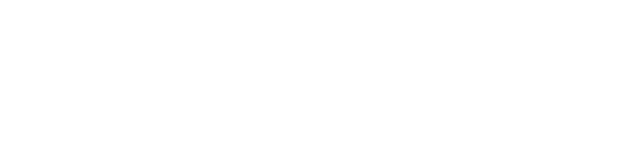
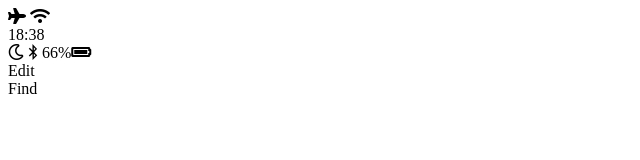
Before and after one commit to dncgr8/kakao-clone, a plain HTML site: page find.html in a window 1280 px wide. Shown: the whole page, without its empty margins (0-640 px from the left). Drawn offline with Linux system fonts and the light colour scheme.

Commit message:
chats and find.html
updated

```diff
--- a/find.html
+++ b/find.html
@@ -0,0 +1,38 @@
+<!DOCTYPE html>
+<html lang="en">
+  <head>
+    <meta charset="UTF-8" />
+    <meta name="viewport" content="width=device-width, initial-scale=1.0" />
+    <meta http-equiv="X-UA-Compatible" content="ie=edge" />
+    <link
+      rel="stylesheet"
+      href="https://use.fontawesome.com/releases/v5.7.2/css/all.css"
+      integrity="sha384-fnmOCqbTlWIlj8LyTjo7mOUStjsKC4pOpQbqyi7RrhN7udi9RwhKkMHpvLbHG9Sr"
+      crossorigin="anonymous"
+    />
+    <title>Find</title>
+  </head>
+  <body>
+    <header>
+      <div class="header__top">
+        <div class="header__column">
+          <i class="fas fa-plane"></i> <i class="fas fa-wifi"></i>
+        </div>
+        <div class="header__column">
+          <span class="header__time">18:38</span>
+        </div>
+        <div class="header__column">
+          <i class="far fa-moon"></i> <i class="fab fa-bluetooth-b"></i>
+          <span class="header__battery"
+            >66%<i class="fas fa-battery-full"></i
+          ></span>
+        </div>
+      </div>
+      <div class="header__bottom">
+        <div class="header__column"><span class="header__text">Edit</span></div>
+        <div class="header__column"><span class="header__text">Find</span></div>
+        <div class="header__column"></div>
+      </div>
+    </header>
+  </body>
+</html>
```
Also changed, not shown: chats.html (+1 -0 lines).
